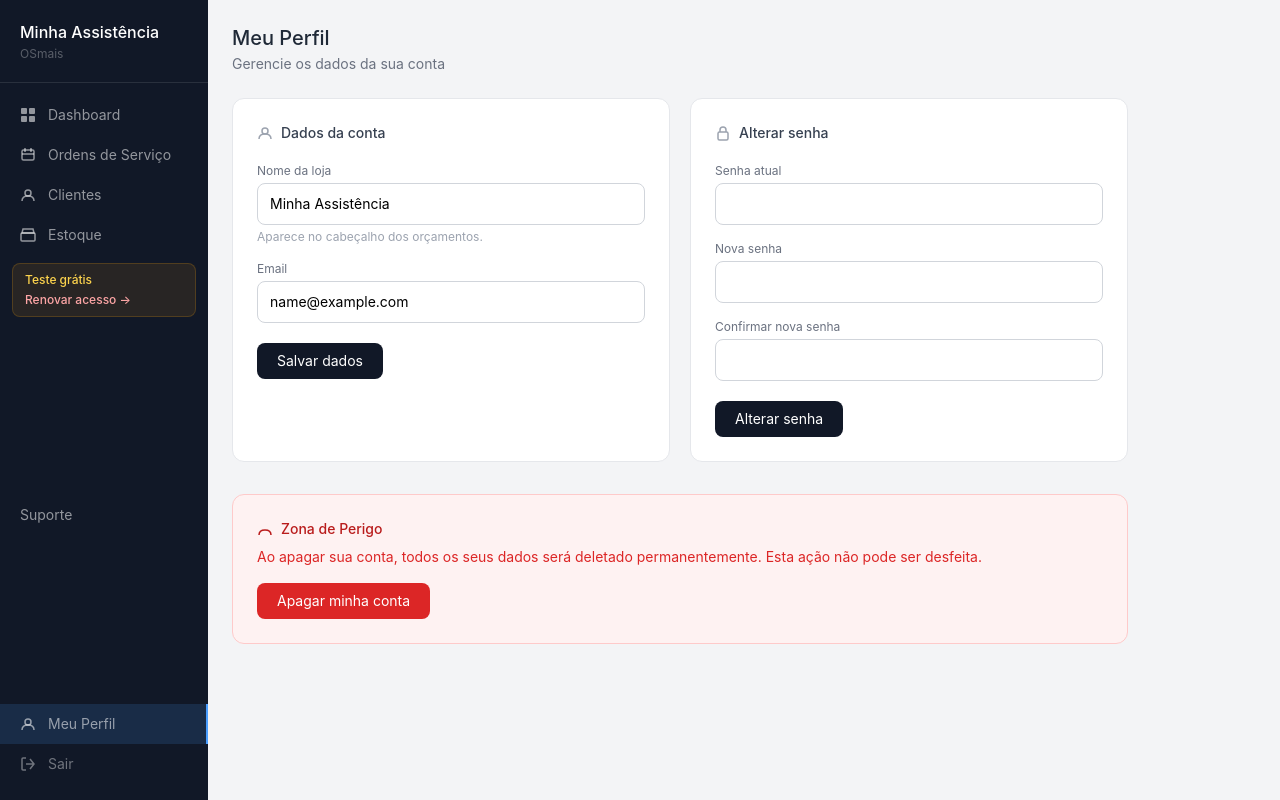
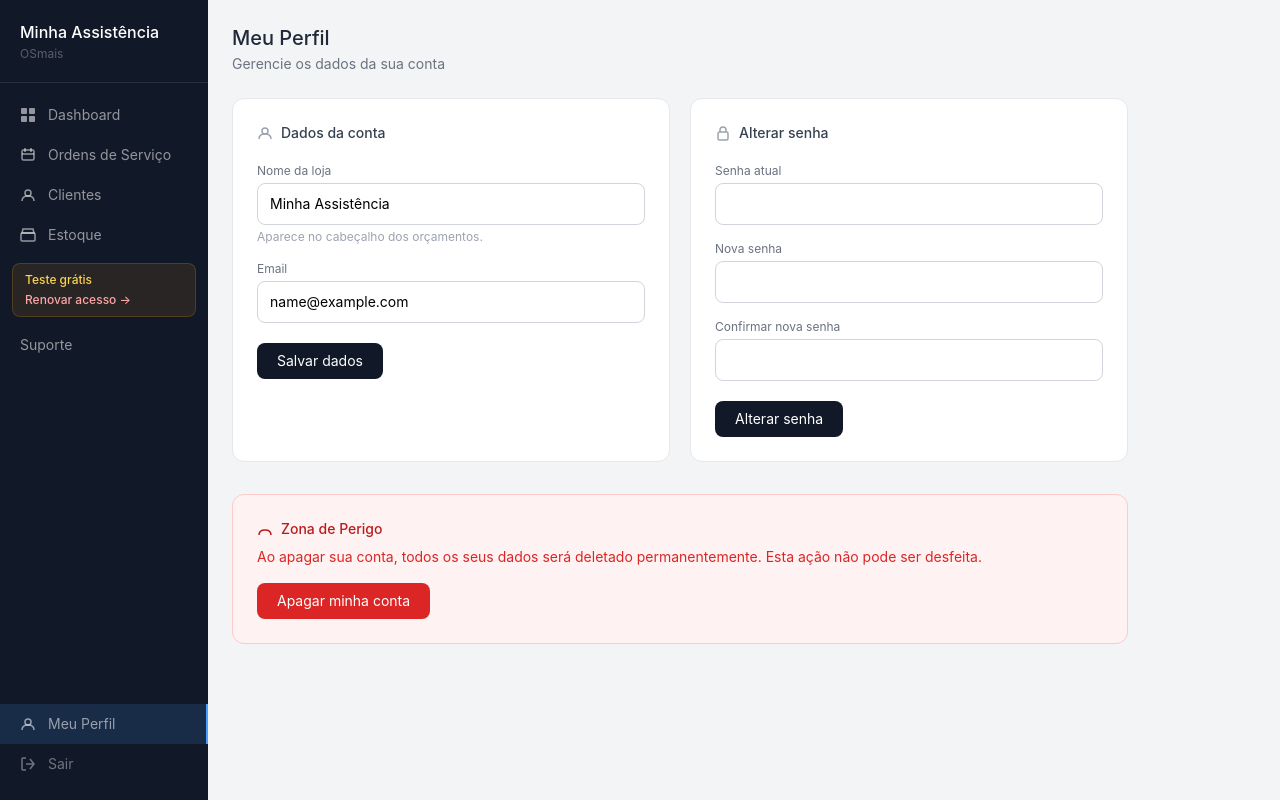
Before and after one commit to IsaacAguiar027/Osmais_SaaS, a Flask app: page /auth/perfil in a window 1280 px wide. Run offline with Flask 3, Linux system fonts and the light colour scheme; the visitor is signed in with stand-in values (Sample User, id 1); some libraries are stand-ins or nearby versions.

Commit message:
removendo mt-auto do suporte

```diff
--- a/app/templates/base.html
+++ b/app/templates/base.html
@@ -165,7 +165,7 @@
       </a>
       {% endif %}
 
-      <a href="https://wa.me/5527996884145" target="_blank" class="btn btn-success flex items-center gap-3 px-5 py-2.5 text-sm text-white/55 hover:text-white hover:bg-white/5 transition-all mt-auto ">
+      <a href="https://wa.me/5527996884145" target="_blank" class=" flex items-center gap-3 px-5 py-2.5 text-sm text-white/55 hover:text-white hover:bg-white/5 transition-all ">
         Suporte
       </a>
 
```
